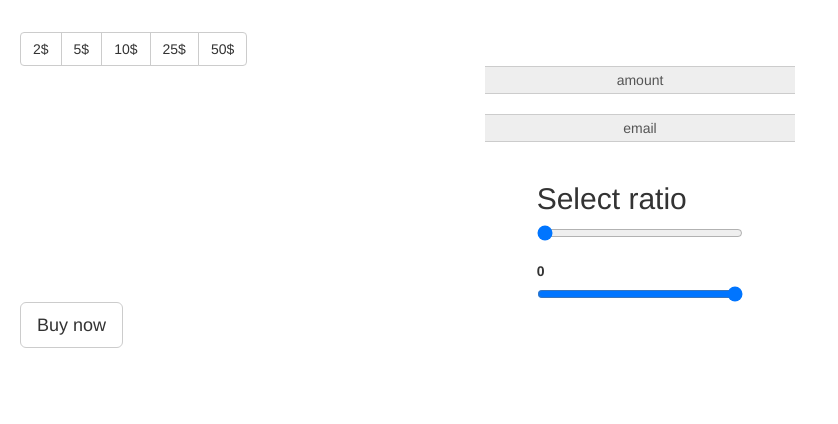
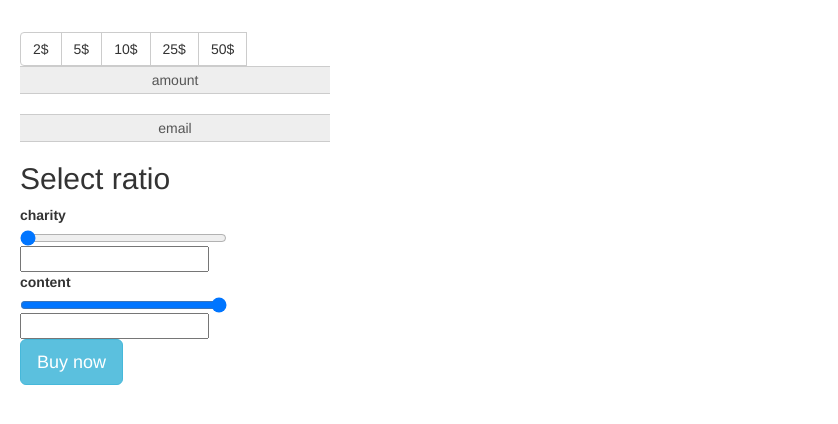
Before and after one commit to PashaShulga/webapp, a Python web app: template webapp/templates/index.mako in a window 1280 px wide. Shown: the part 150-574 px from the top of the page, without its empty margins (0-838 px from the left). Run offline with Mako, Linux system fonts and the light colour scheme; the template is opened without the code that fills it, so the values that code supplies are empty; some libraries are stand-ins or nearby versions.

Commit message:
secondary commit

```diff
--- a/webapp/static/js/slider.js
+++ b/webapp/static/js/slider.js
@@ -12,7 +12,24 @@ range2.addEventListener("input", function(e) {
 }, false);
 
 
-//alert(document.getElementById("name").id);
+function bind(el, type, handler) {
+  if (el.addEventListener) {
+    el.addEventListener(type, handler, false);
+  } else {
+    el.attachEvent('on' + type, handler);
+  }
+}
 
 
-document.getElementById("r_name").innerHTML = document.getElementById("range1").value;
+var btnGroup = document.querySelectorAll('.btn-default');
+console.dir(btnGroup);
+var resultInput = document.getElementById('amount');
+
+function btnGroupHandle(e) {
+  resultInput.value = e.target.value;
+}
+
+for (i = 0; i < btnGroup.length; i++) {
+  var btn = btnGroup[i];
+  bind(btn, 'click', btnGroupHandle);
+}
--- a/webapp/templates/index.mako
+++ b/webapp/templates/index.mako
@@ -45,35 +45,38 @@
     <br/>
     <form action="/pay" method="post" class="form-group">
 
-        <div class="center-block">
+        <div class="">
             <div class="btn-group" role="group">
-                <button type="button" class="btn btn-default" id="" value="2">2$</button>
+                <button type="button" class="btn btn-default" value="2">2$</button>
                 <button type="button" class="btn btn-default" value="5">5$</button>
                 <button type="button" class="btn btn-default" value="10">10$</button>
                 <button type="button" class="btn btn-default" value="25">25$</button>
                 <button type="button" class="btn btn-default" value="50">50$</button>
+                <br />
             </div>
-            <div class="input-group center-block col-xs-6 col-md-3">
+            <div class="input-group col-xs-6 col-md-3">
                 <span class="input-group-addon" id="sizing-addon2">amount</span>
                     ${form.amount(class_="form-control", placeholder="amount")}
             </div>
             <br/>
-            <div class="input-group center-block col-xs-6 col-md-3">
+            <div class="input-group col-xs-6 col-md-3">
                 <span class="input-group-addon" id="sizing-addon2">email</span>
                     ${form.email(class_='form-control', placeholder="email")}
             </div>
-            <br/>
 
-            <div class="center-block input-group col-md-2">
+            <div class="input-group col-md-2">
                 <h2>Select ratio</h2>
+                <label>charity</label>
                 <input id="range1" type="range" min="0" max="100" value="0"/>
+                <input type="text" id="range-charity">
                 <br/>
-                <label>0</label>
+                <label>content</label>
                 <input id="range2" type="range" min="0" max="100" value="100"/>
+                <input type="text" id="range-content">
             </div>
 
-            <div class="center-block btn-group btn-group-lg">
-                <input type="submit" class="btn btn-default" value="Buy now">
+            <div class="btn-group btn-group-lg">
+                <input type="submit" class="btn btn-info" value="Buy now">
             </div>
         </div>
     </form>
```
Also changed, not shown: webapp/views.py (+15 -8 lines).
